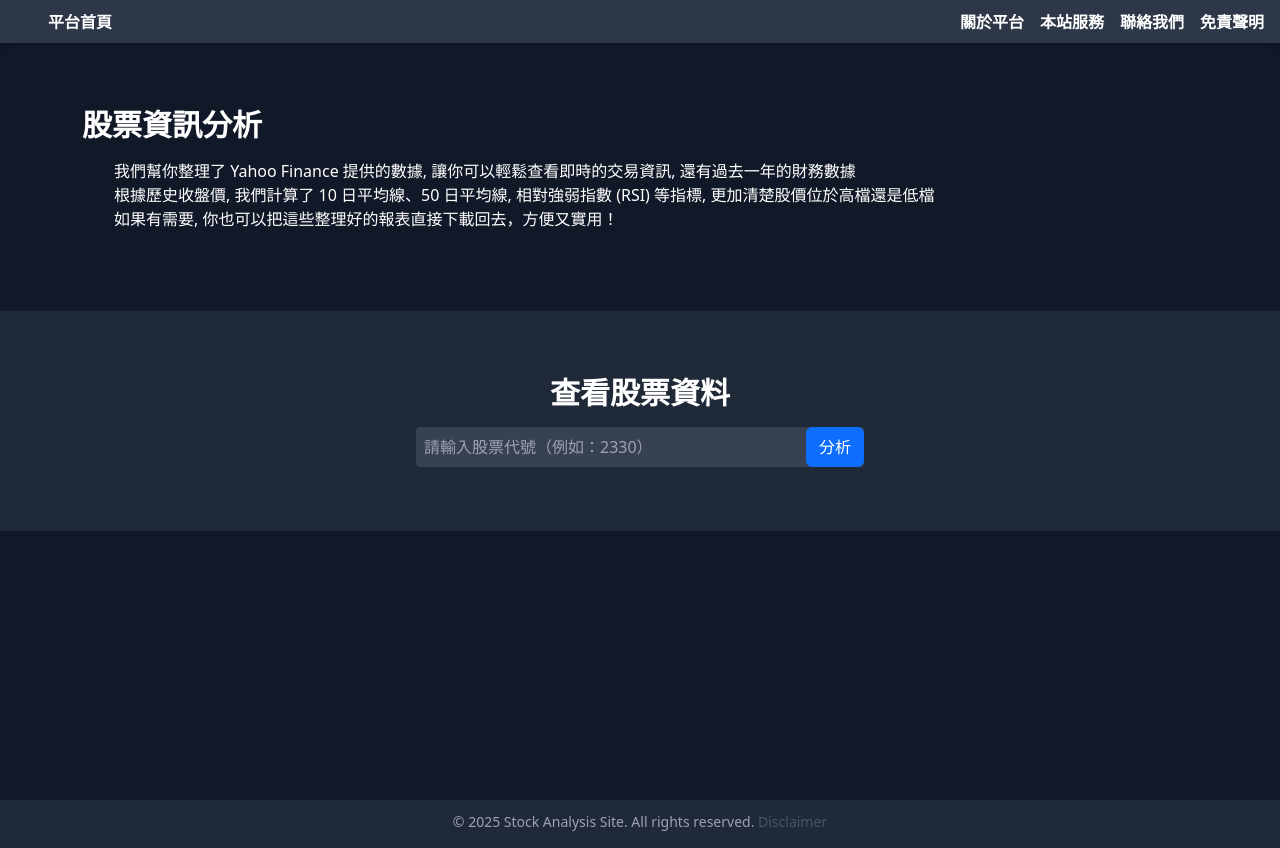
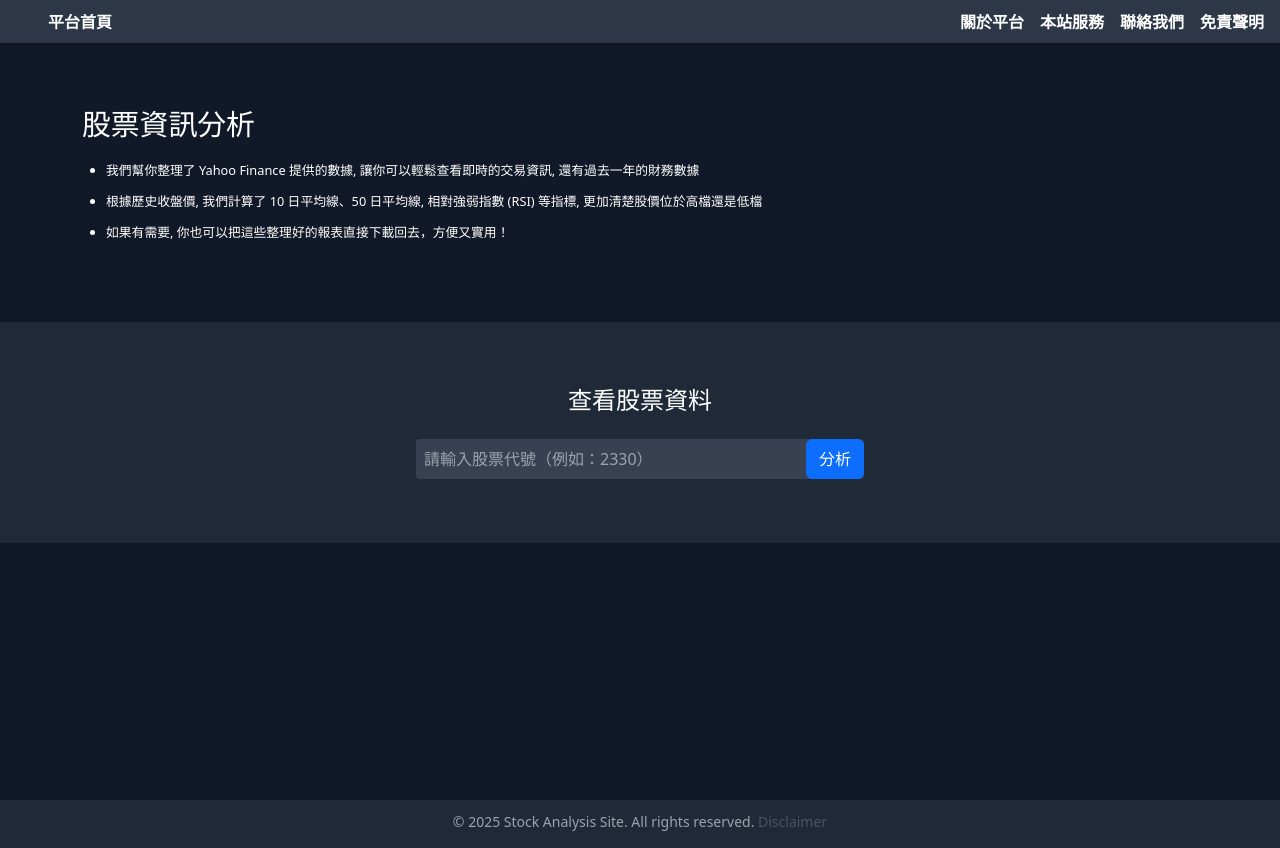
Before and after one commit to cyanshub/sp-stock-report-frontend, a Next.js app: page / in a window 1280 px wide. Built offline with nearby package versions, Linux system fonts and the light colour scheme.

Commit message:
fix: 優化首頁標題及清單樣式

```diff
--- a/src/app/HomePage.tsx
+++ b/src/app/HomePage.tsx
@@ -2,6 +2,7 @@
 
 import { useState } from 'react'
 import Header from '@/src/components/Header'
+import styled from 'styled-components'
 
 export default function HomePage() {
   const [inputText, setInputText] = useState('')
@@ -18,21 +19,23 @@ export default function HomePage() {
       <Header currentPage="home" />
       <main>
         <section className="container py-16 text-left">
-          <h1 className="title">股票資訊分析</h1>
-          <ul>
-            <li>我們幫你整理了 Yahoo Finance 提供的數據, 讓你可以輕鬆查看即時的交易資訊, 還有過去一年的財務數據</li>
-            <li>根據歷史收盤價, 我們計算了 10 日平均線、50 日平均線, 相對強弱指數 (RSI) 等指標, 更加清楚股價位於高檔還是低檔</li>
-            <li>如果有需要, 你也可以把這些整理好的報表直接下載回去，方便又實用！</li>
-          </ul>
+          <Title>股票資訊分析</Title>
+          <StyledList>
+            <ListItem>我們幫你整理了 Yahoo Finance 提供的數據, 讓你可以輕鬆查看即時的交易資訊, 還有過去一年的財務數據</ListItem>
+            <ListItem>
+              根據歷史收盤價, 我們計算了 10 日平均線、50 日平均線, 相對強弱指數 (RSI) 等指標, 更加清楚股價位於高檔還是低檔
+            </ListItem>
+            <ListItem>如果有需要, 你也可以把這些整理好的報表直接下載回去，方便又實用！</ListItem>
+          </StyledList>
         </section>
 
         <section className="bg-gray-800 py-16">
           <div className="container">
-            <h2 className="title text-center">
+            <Subtitle>
               <label htmlFor="stock-search" className="cursor-pointer">
                 查看股票資料
               </label>
-            </h2>
+            </Subtitle>
             <form onSubmit={handleSubmit} className="max-w-md mx-auto">
               <div className="relative">
                 <input
@@ -60,3 +63,26 @@ export default function HomePage() {
     </div>
   )
 }
+
+const Title = styled.h1`
+  font-size: 1.8rem;
+  margin-bottom: 1.2rem;
+`;
+
+const Subtitle = styled.h2`
+  font-size: 1.5rem;
+  text-align: center;
+  margin-bottom: 1.5rem;
+`;
+
+const StyledList = styled.ul`
+  list-style: disc; /* 保留項目符號 */
+  padding-left: 1.5rem; /* 增加左邊距與符號分開 */
+  margin-top: 1rem;
+  line-height: 1.5;
+`
+
+const ListItem = styled.li`
+  margin-bottom: 0.75rem;
+  font-size: 0.8rem;
+`
```
